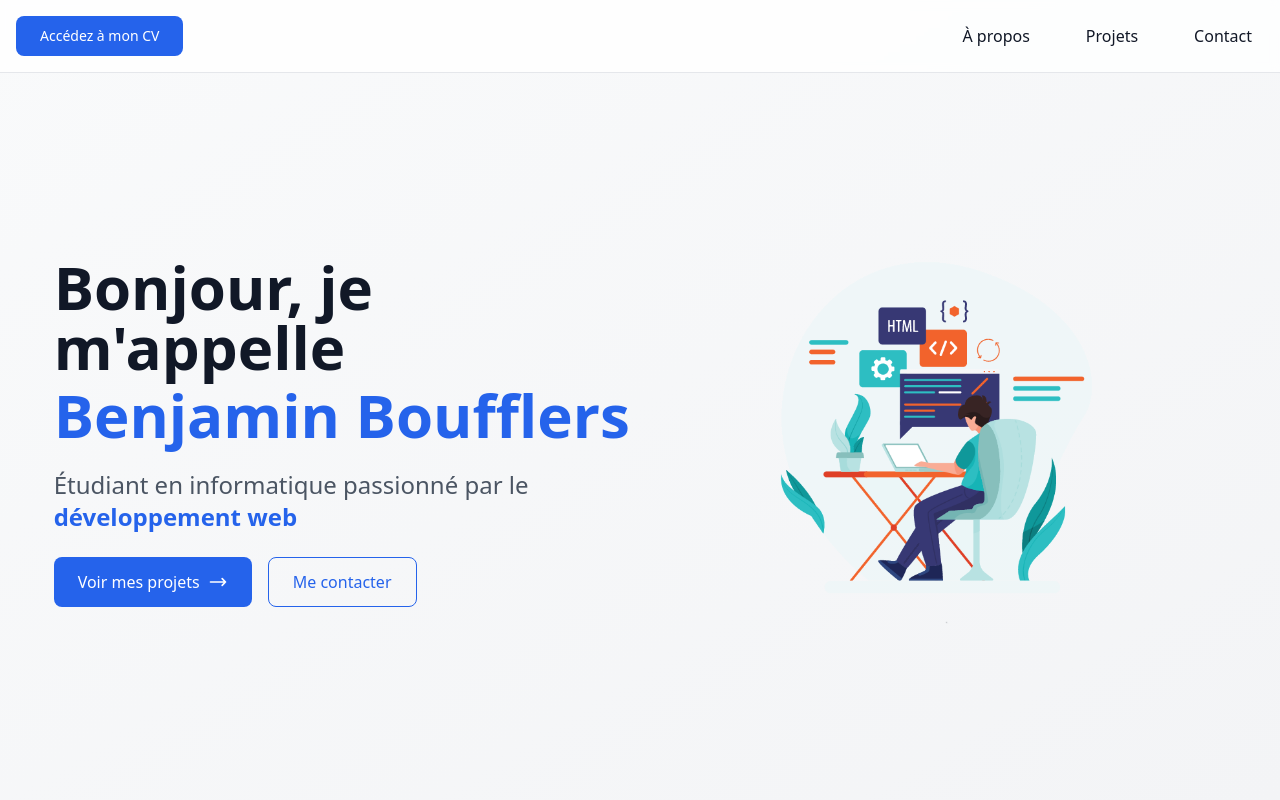
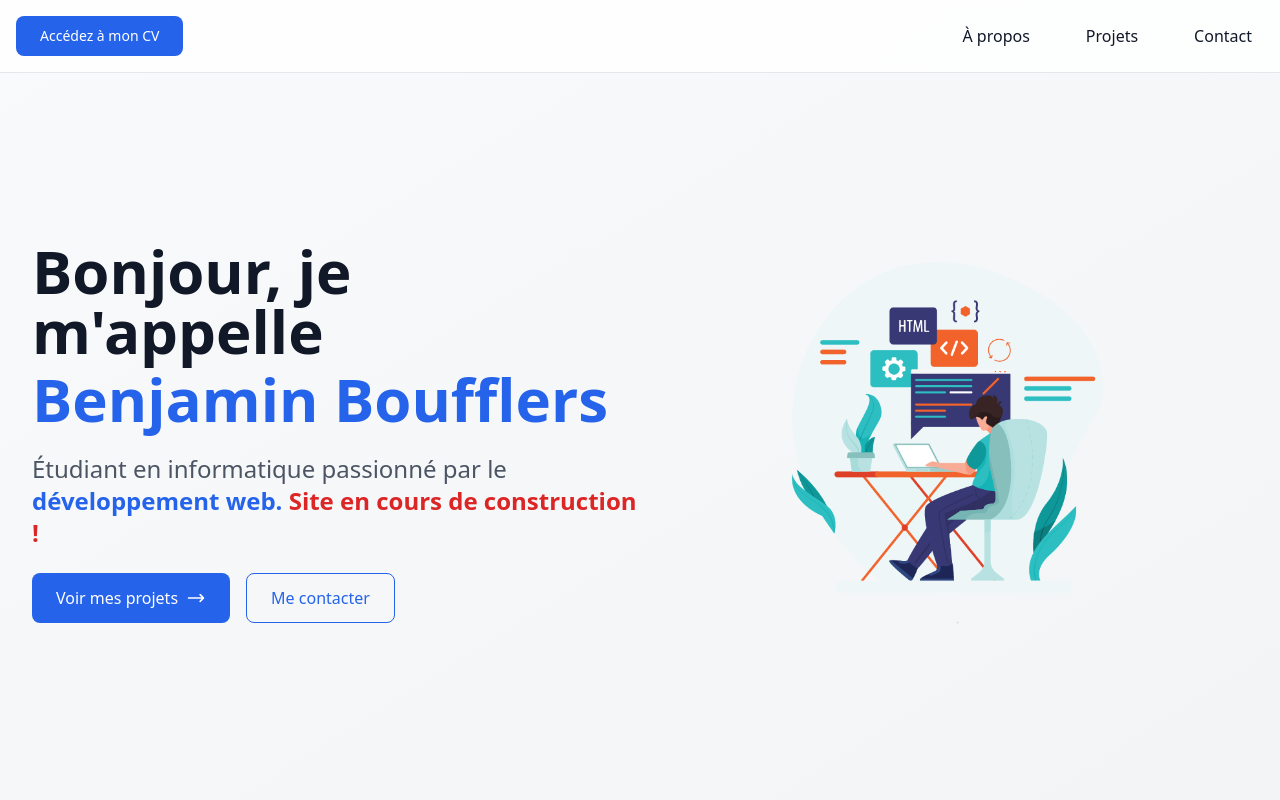
Before and after one commit to Mupsy/mupsy.github.io, a plain HTML site: page index.html in a window 1280 px wide. Shown: the top 800 px of the page. Drawn offline with nearby package versions, Linux system fonts and the light colour scheme.

Commit message:
Fixing site under construction

```diff
--- a/index.html
+++ b/index.html
@@ -47,7 +47,8 @@
                 </h1>
                 <p class="text-xl md:text-2xl text-gray-600">
                     Étudiant en informatique passionné par le
-                    <span class="text-blue-600 font-semibold">développement web</span>
+                    <span class="text-blue-600 font-semibold">développement web. </span>
+                    <span class="text-red-600 font-bold">Site en cours de construction !</span>
                 </p>
                 <div class="flex gap-4">
                     <a href="#project" class="inline-flex items-center px-6 py-3 bg-blue-600 hover:bg-blue-700 text-white font-medium rounded-lg transition-colors duration-200">
@@ -134,7 +135,7 @@
                         <p class="text-gray-600 mb-4">Site donnant différents indicateurs écologique au sein de la MEL</p>
                         <div class="flex flex-wrap gap-2 mb-4">
                             <span class="px-3 py-1 bg-blue-100 text-blue-600 rounded-full text-sm">Flask</span>
-                            <span class="px-3 py-1 bg-blue-100 text-blue-600 rounded-full text-sm">Projet Ecoel</span>
+                            <span class="px-3 py-1 bg-blue-100 text-blue-600 rounded-full text-sm">Projet Ecole</span>
                             <span class="px-3 py-1 bg-blue-100 text-blue-600 rounded-full text-sm">TailwindCSS</span>
                         </div>
                         <a href="/projects/EcoMELange.html" class="inline-flex items-center text-blue-600 hover:text-blue-700">
```
